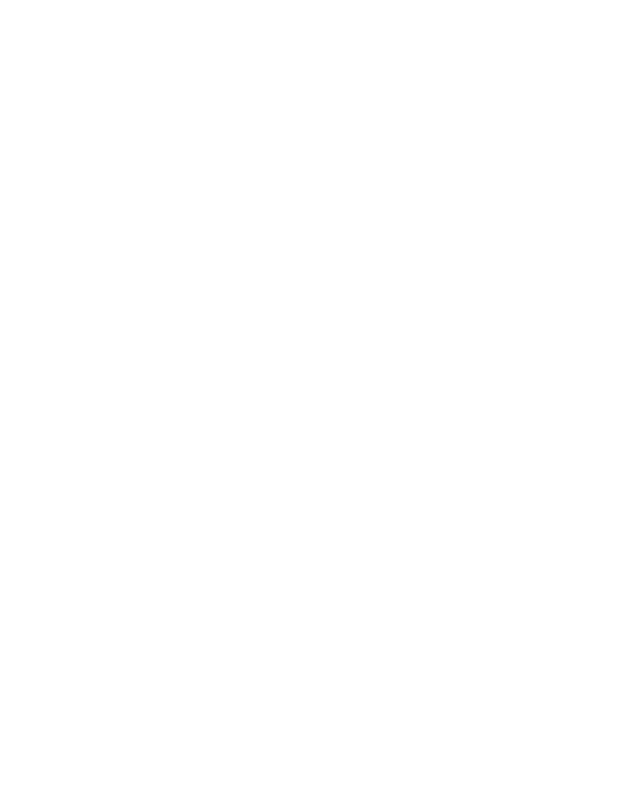
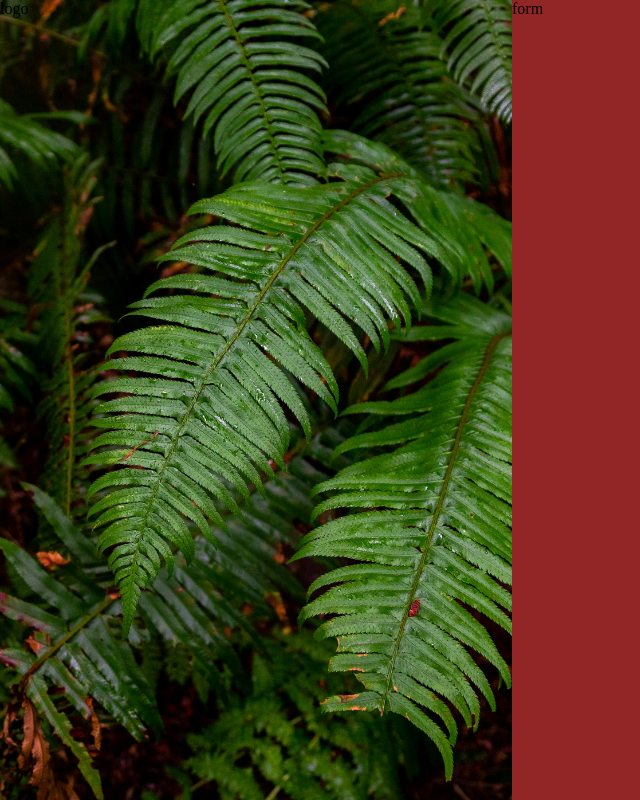
Before and after one commit to Fufs2/Sign-up-form, a plain HTML site: page index.html in a window 1280 px wide. Shown: the whole page, without its empty margins (0-640 px from the left). Drawn offline with Linux system fonts and the light colour scheme.

Commit message:
Layout created

```diff
--- a/index.html
+++ b/index.html
@@ -7,6 +7,9 @@
     <title>Sing up - Form</title>
 </head>
 <body>
-
+    <div class="container">
+        <div id="logo">logo</div>
+        <div id="form">form</div>
+    </div>
 </body>
 </html>
--- a/style.css
+++ b/style.css
@@ -0,0 +1,25 @@
+*{
+    margin: 0;
+    padding: 0;
+    box-sizing: border-box;
+}
+
+.container{
+    width: 100%;
+    height: 100vh;
+    display: flex;
+}
+
+#logo{
+    width: 40%;
+    height: 100%;
+    background-color: rgb(0, 0, 0);
+    background-image: url(./images/halie-west-25xggax4bSA-unsplash.jpg);
+    background-size: cover;
+}
+
+#form{
+    width: 60%;
+    height: 100%;
+    background-color: rgb(146, 37, 37);
+}
```
Also changed, not shown: images/halie-west-25xggax4bSA-unsplash.jpg (added).
